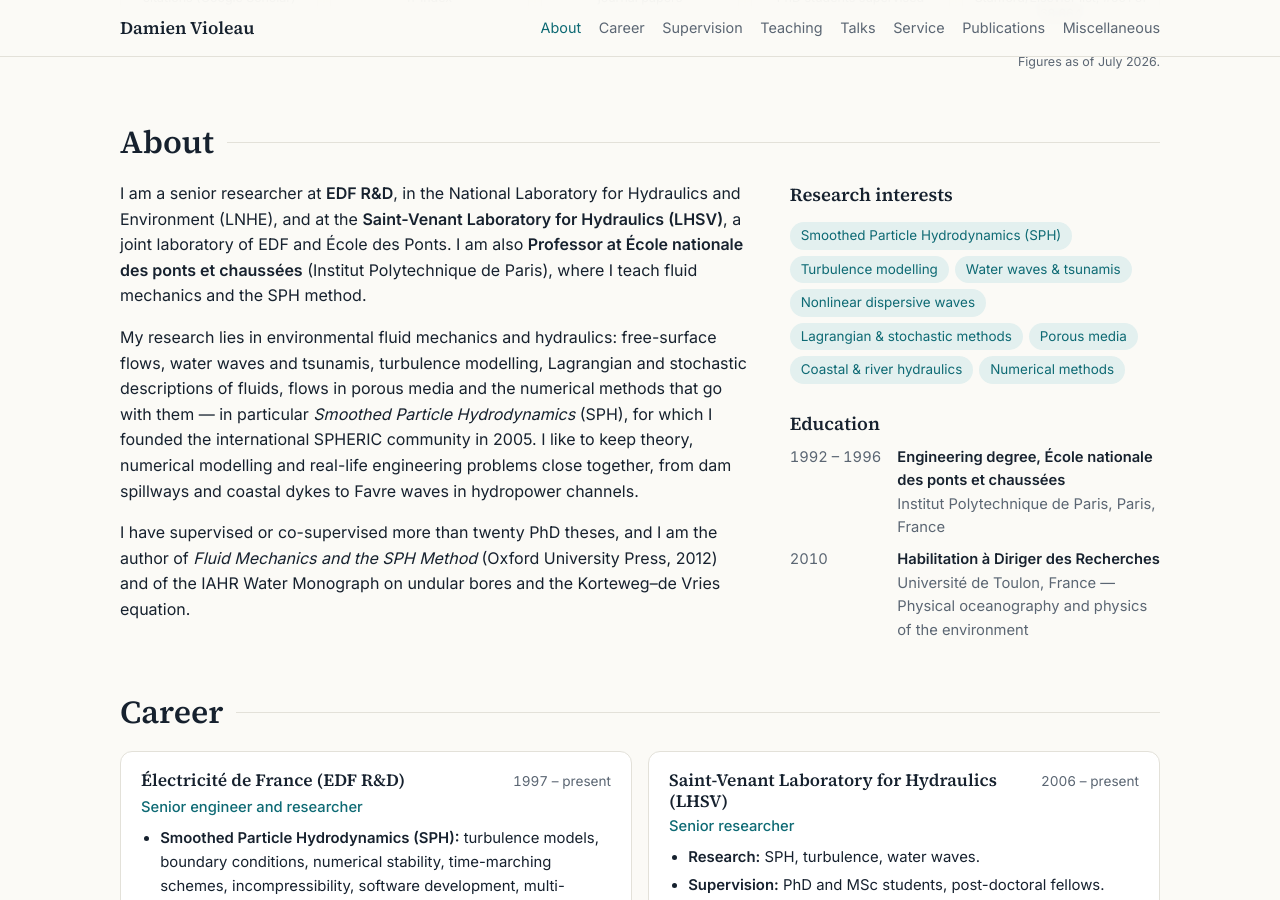
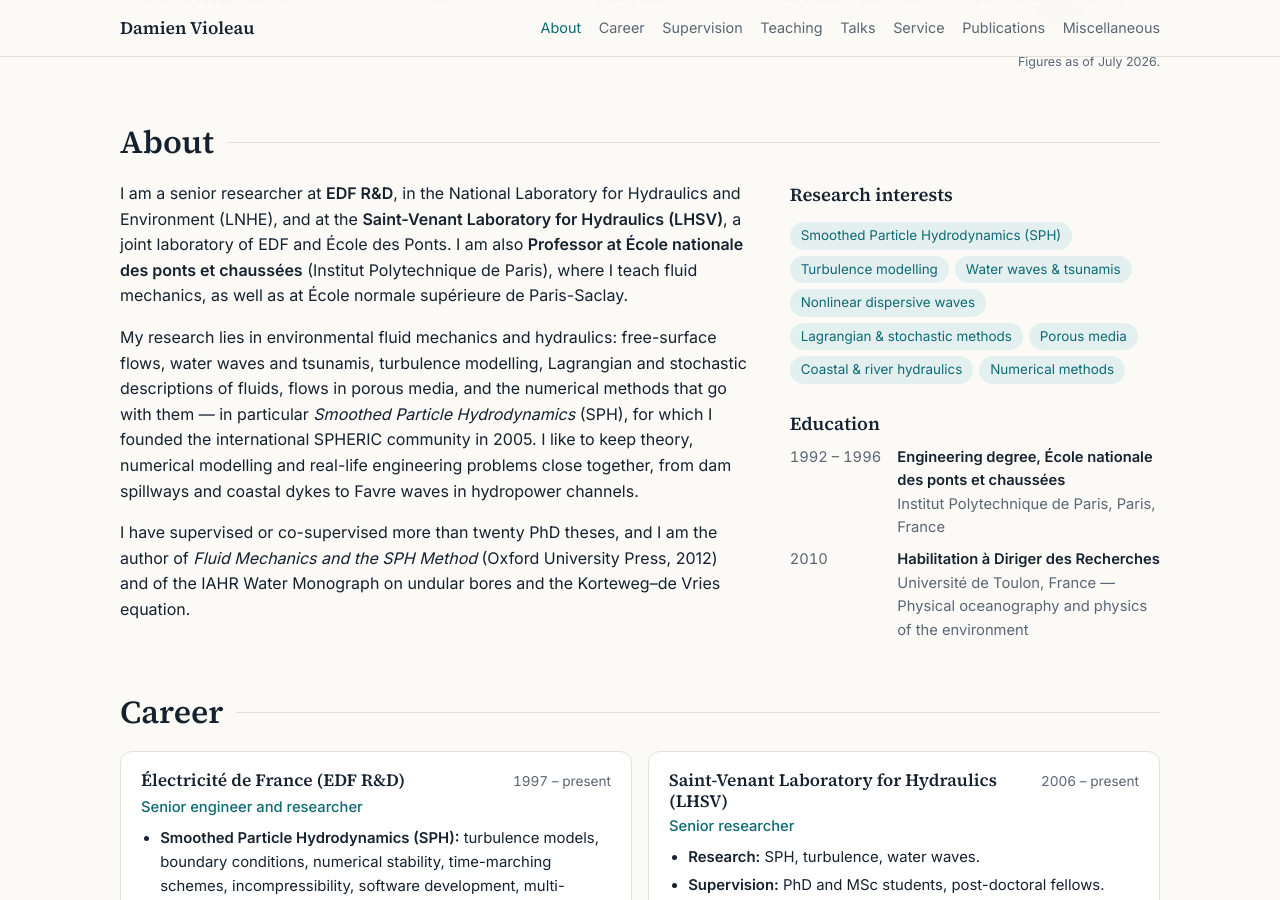
Before and after one commit to damienvioleau/damienvioleau.github.io, a Jekyll site: the page built from index.html, in a window 1280 px wide and 900 px high, scrolled down 660 px. Built offline with Jekyll 4.4.1, drawn with Linux system fonts in a browser that asks for light colours.

Commit message:
Revise about section for clarity and updates
Updated the teaching affiliations and clarified research focus.

```diff
--- a/_includes/about.md
+++ b/_includes/about.md
@@ -1,5 +1,5 @@
-I am a senior researcher at **EDF R&D**, in the National Laboratory for Hydraulics and Environment (LNHE), and at the **Saint-Venant Laboratory for Hydraulics (LHSV)**, a joint laboratory of EDF and École des Ponts. I am also **Professor at École nationale des ponts et chaussées** (Institut Polytechnique de Paris), where I teach fluid mechanics and the SPH method.
+I am a senior researcher at **EDF R&D**, in the National Laboratory for Hydraulics and Environment (LNHE), and at the **Saint-Venant Laboratory for Hydraulics (LHSV)**, a joint laboratory of EDF and École des Ponts. I am also **Professor at École nationale des ponts et chaussées** (Institut Polytechnique de Paris), where I teach fluid mechanics, as well as at École normale supérieure de Paris-Saclay.
 
-My research lies in environmental fluid mechanics and hydraulics: free-surface flows, water waves and tsunamis, turbulence modelling, Lagrangian and stochastic descriptions of fluids, flows in porous media and the numerical methods that go with them — in particular *Smoothed Particle Hydrodynamics* (SPH), for which I founded the international SPHERIC community in 2005. I like to keep theory, numerical modelling and real-life engineering problems close together, from dam spillways and coastal dykes to Favre waves in hydropower channels.
+My research lies in environmental fluid mechanics and hydraulics: free-surface flows, water waves and tsunamis, turbulence modelling, Lagrangian and stochastic descriptions of fluids, flows in porous media, and the numerical methods that go with them — in particular *Smoothed Particle Hydrodynamics* (SPH), for which I founded the international SPHERIC community in 2005. I like to keep theory, numerical modelling and real-life engineering problems close together, from dam spillways and coastal dykes to Favre waves in hydropower channels.
 
 I have supervised or co-supervised more than twenty PhD theses, and I am the author of *Fluid Mechanics and the SPH Method* (Oxford University Press, 2012) and of the IAHR Water Monograph on undular bores and the Korteweg–de Vries equation.
```
